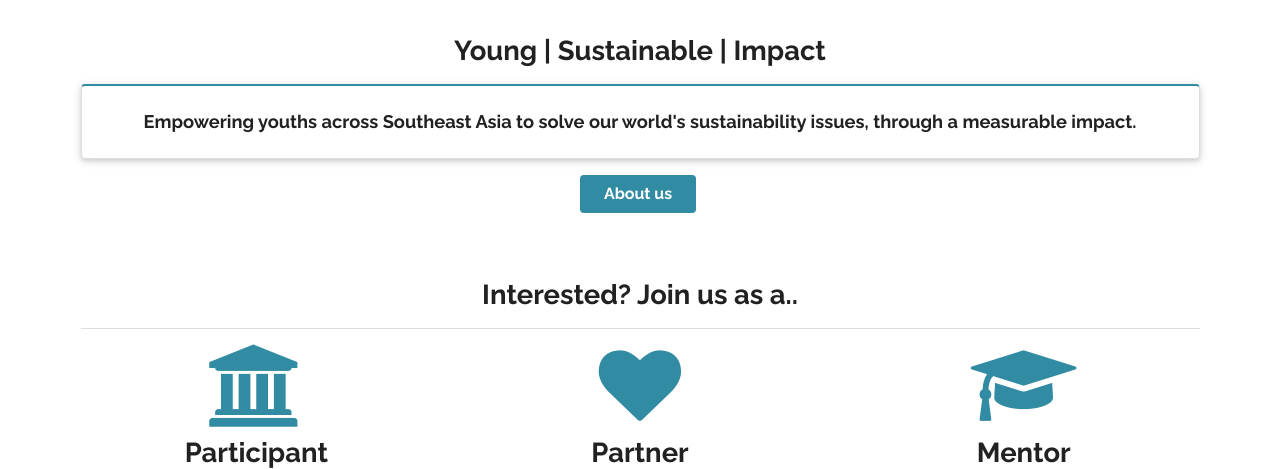
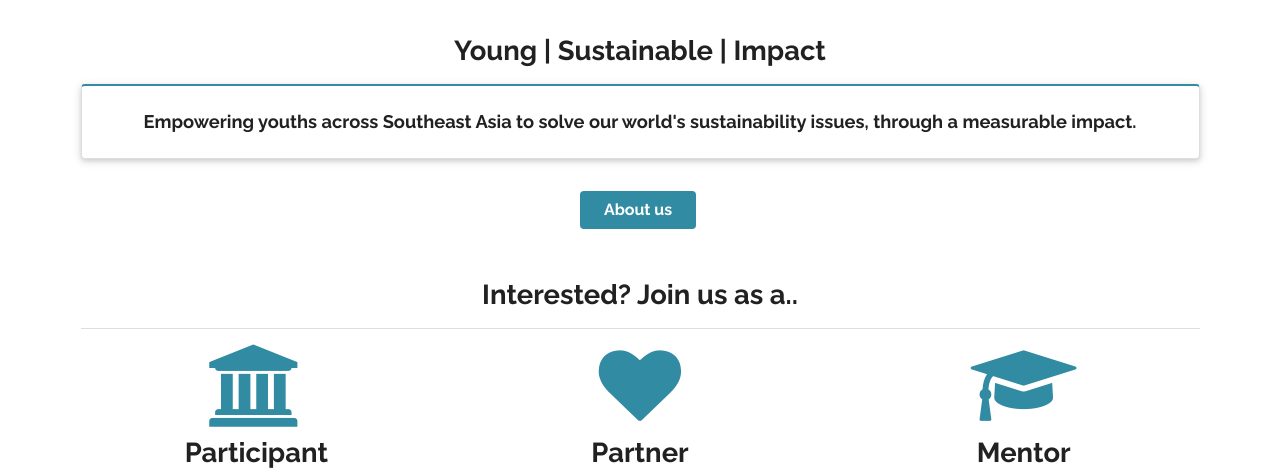
Before and after one commit to frizensami/ysi-website, a Flask app: page / in a window 1280 px wide. Shown: the part 199-668 px from the top of the page. Run offline with Flask 2, Linux system fonts and the light colour scheme.

Commit message:
Adjust margins on about-us button

```diff
--- a/templates/index.html
+++ b/templates/index.html
@@ -33,10 +33,10 @@
        <h1 class="ui header" style="margin-top: 1em;"> YSI South East Asia </h1>
        <h2> Young | Sustainable | Impact </h2>
    </div>
-   <div class="ui raised padded blue segment">
+   <div class="ui raised padded blue segment" style="margin-bottom: 2em">
     <h3> Empowering youths across Southeast Asia to solve our world's sustainability issues, through a measurable impact.</h3>
     </div>
-    <a href="/about" class="ui primary button" style="margin-bottom: 2em;">About us</a>
+    <a href="/about" class="ui primary button" style="margin-bottom: 1em;">About us</a>
 </div>
 </div>
 
```
